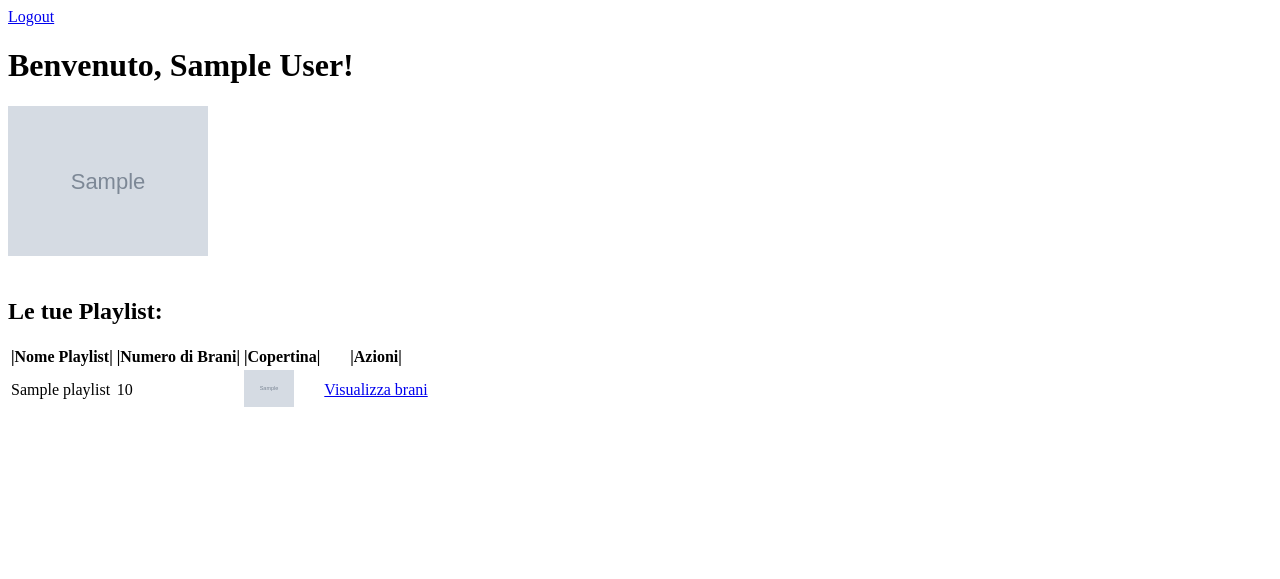
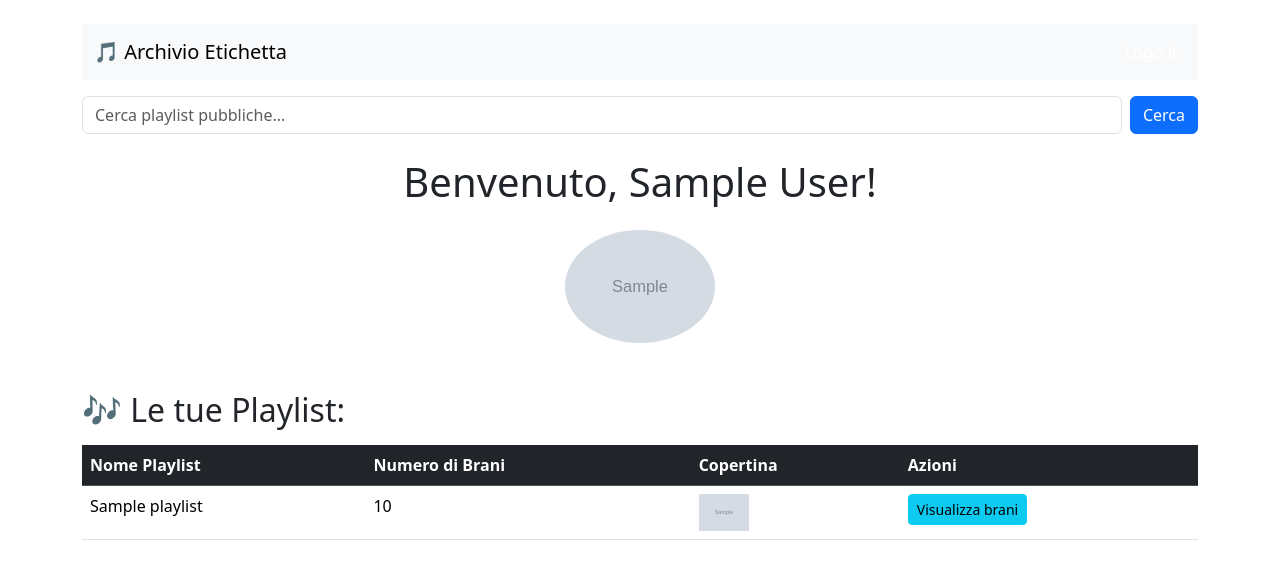
Before and after one commit to livrieri-luca/Spotify, a Flask app: template templates/home.html in a window 1280 px wide. Shown: the top 579 px of the page. Run offline with Flask 3, Linux system fonts and the light colour scheme; the template is opened without the code that fills it: most values are stand-ins (such as "Sample title", 1, 10 or a date in 2020); grey boxes marked "Sample" are stand-in pictures.

Commit message:
Prima consegna Spotify

```diff
--- a/app.py
+++ b/app.py
@@ -1,6 +1,7 @@
 from flask import Flask
 from blueprints.auth import auth_bp
 from blueprints.home import home_bp
+from blueprints.search import search_bp  # Importiamo il blueprint della ricerca
 
 app = Flask(__name__)
 app.secret_key = 'chiave_per_session'
@@ -8,6 +9,7 @@ app.secret_key = 'chiave_per_session'
 # Registriamo i Blueprint
 app.register_blueprint(auth_bp)
 app.register_blueprint(home_bp)
+app.register_blueprint(search_bp)  # Registriamo la ricerca
 
 if __name__ == '__main__':
     app.run(debug=True)
--- a/templates/home.html
+++ b/templates/home.html
@@ -3,26 +3,55 @@
 <head>
     <meta charset="UTF-8">
     <meta name="viewport" content="width=device-width, initial-scale=1.0">
-    <title>Profilo Utente</title>
+    <title>Archivio Musicale - Profilo Utente</title>
+    <link href="https://cdn.jsdelivr.net/npm/bootstrap@5.3.0-alpha1/dist/css/bootstrap.min.css" rel="stylesheet">
 </head>
-<body>
-    <a href="{{ url_for('auth.logout') }}">Logout</a>
+<body class="container mt-4">
+
+    <!-- Barra di navigazione -->
+    <nav class="navbar navbar-expand-lg navbar-light bg-light">
+        <div class="container-fluid">
+            <a class="navbar-brand" href="{{ url_for('home.homepage') }}">🎵 Archivio Etichetta</a>
+            <div class="collapse navbar-collapse">
+                <ul class="navbar-nav ms-auto">
+                    <li class="nav-item">
+                        <a class="nav-link btn btn-danger text-white" href="{{ url_for('auth.logout') }}">Logout</a>
+                    </li>
+                </ul>
+            </div>
+        </div>
+    </nav>
+
+    <!-- Barra di ricerca -->
+    <div class="mt-3">
+        <!-- Barra di ricerca nella navbar -->
+<form action="{{ url_for('search.search') }}" method="get" class="d-flex">
+    <input type="text" name="query" class="form-control me-2" placeholder="Cerca playlist pubbliche..." required>
+    <button type="submit" class="btn btn-primary">Cerca</button>
+</form>
+
+    </div>
+
+    <!-- Benvenuto utente -->
+    <div class="mt-4 text-center">
         <h1>Benvenuto, {{ user_info['display_name'] }}!</h1>
+        {% if user_info['images'] %}
+            <img src="{{ user_info['images'][0]['url'] }}" class="rounded-circle mt-3" width="150" alt="Immagine profilo">
+        {% endif %}
+    </div>
 
-    {% if user_info['images'] %}
-        <img src="{{ user_info['images'][0]['url'] }}" width="200" alt="Immagine profilo">
-    {% endif %}
-    <br><br>
+    <!-- Playlist dell'etichetta -->
+    <div class="mt-5">
+        <h2>🎶 Le tue Playlist:</h2>
 
-    <h2>Le tue Playlist:</h2>
         {% if playlists %}
-    <table>
-        <thead>
+            <table class="table table-hover mt-3">
+                <thead class="table-dark">
                     <tr>
-            <th>|Nome Playlist|</th>
-            <th>|Numero di Brani|</th>
-            <th>|Copertina|</th>
-            <th>|Azioni|</th>
+                        <th>Nome Playlist</th>
+                        <th>Numero di Brani</th>
+                        <th>Copertina</th>
+                        <th>Azioni</th>
                     </tr>
                 </thead>
                 <tbody>
@@ -37,13 +66,19 @@
                                     Nessuna immagine
                                 {% endif %}
                             </td>
-                <td><a href="{{ url_for('home.playlist_tracks', playlist_id=playlist['id']) }}">Visualizza brani</a></td>
+                            <td>
+                                <a href="{{ url_for('home.playlist_tracks', playlist_id=playlist['id']) }}" class="btn btn-info btn-sm">Visualizza brani</a>
+                            </td>
                         </tr>
                     {% endfor %}
                 </tbody>
             </table>
         {% else %}
-    <p>Non hai playlist disponibili.</p>
+            <p class="text-muted">Non hai playlist disponibili.</p>
         {% endif %}
+    </div>
+
+    <!-- Bootstrap JS -->
+    <script src="https://cdn.jsdelivr.net/npm/bootstrap@5.3.0-alpha1/dist/js/bootstrap.bundle.min.js"></script>
 </body>
 </html>
```
Also changed, not shown: blueprints/auth.py (+6 -5 lines), blueprints/home.py (+18 -13 lines), blueprints/search.py (added, +22 -0 lines), services/spotify_oauth.py (+17 -6 lines), templates/search.html (added, +37 -0 lines), templates/base.html (deleted), 1 other file. Lines whose indentation alone changed are shown as unchanged.
